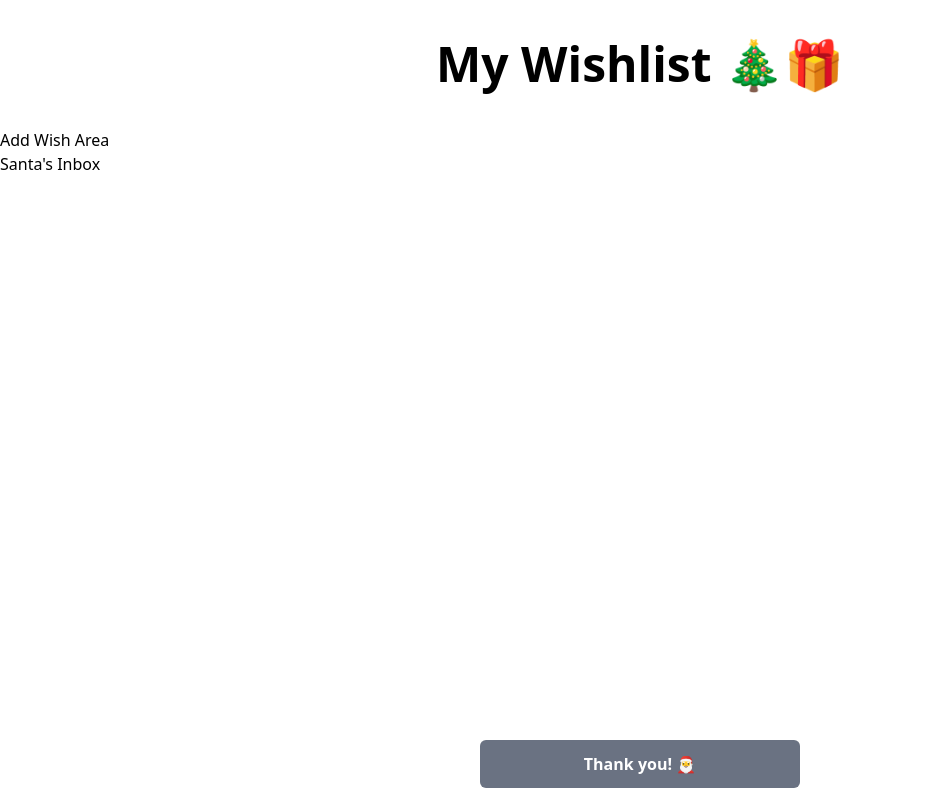
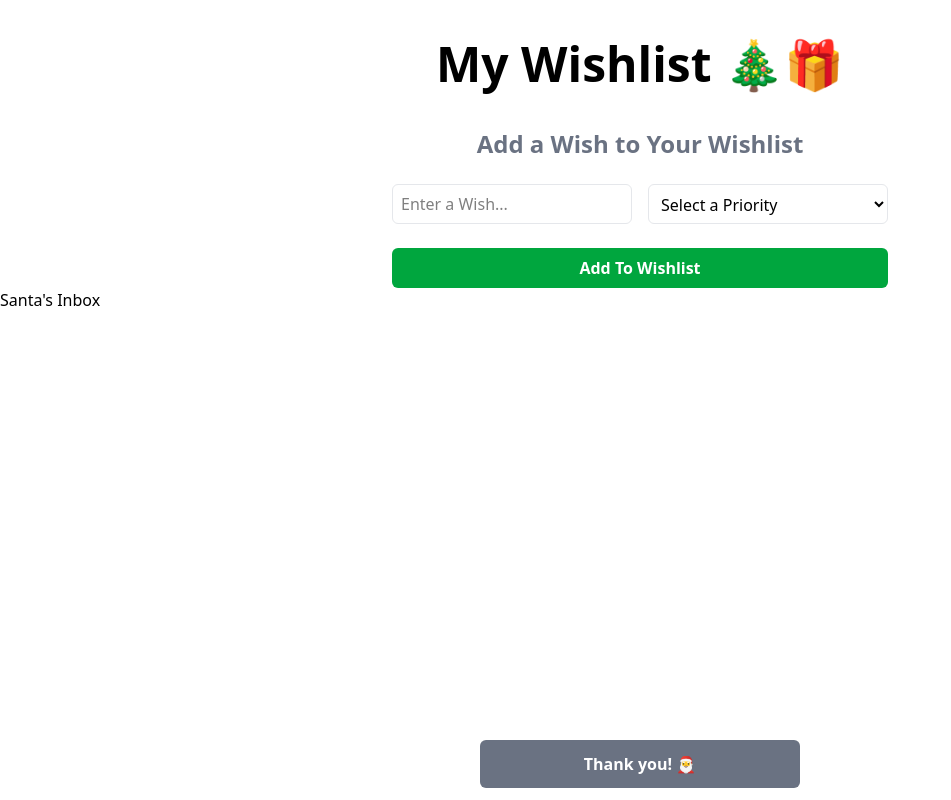
Before and after one commit to jutuli/React-Intro, a React (Vite) app in the folder Day5/: page / in a window 1280 px wide. Shown: the whole page, without its empty margins (0-951 px from the left). Built offline with nearby package versions, Linux system fonts and the light colour scheme.

Commit message:
Implement AddWish component with form handling and priority selection

```diff
--- a/Day5/src/components/AddWish.tsx
+++ b/Day5/src/components/AddWish.tsx
@@ -1,8 +1,69 @@
-const AddWish = () => {
+import { useState } from "react";
+
+interface IWish {
+  wish: string;
+  priority: "low-priority" | "medium-priority" | "high-priority" | "none";
+}
+
+interface IAddWishProps {
+  onAddWish: (wish: IWish) => void;
+}
+
+const AddWish = ({ onAddWish }: IAddWishProps) => {
+  const [wish, setWish] = useState<string>("");
+  const [priority, setPriority] = useState<IWish["priority"]>("none");
+
+  const handleSubmit = () => {
+    if (!wish || priority === "none") return;
+    const newWish: IWish = { wish, priority };
+    onAddWish(newWish);
+    setWish("");
+    setPriority("none");
+  };
+
   return (
-    <section>
-      <h2>Add Wish Area</h2>
-    </section>
+    <form
+      onSubmit={(e) => {
+        e.preventDefault();
+        handleSubmit();
+      }}
+      className="flex flex-col items-center justify-center gap-6"
+    >
+      <h2 className="text-2xl font-bold text-gray-500">
+        Add a Wish to Your Wishlist
+      </h2>
+      <div className="flex items-center justify-center gap-4">
+        <input
+          type="text"
+          name="wish"
+          id="wish-input"
+          placeholder="Enter a Wish..."
+          value={wish}
+          onChange={(e) => setWish(e.target.value)}
+          className="h-10 w-60 rounded-md border border-gray-200 p-2 text-base"
+        />
+        <select
+          name="priority"
+          id="priority-select"
+          value={priority}
+          onChange={(e) => setPriority(e.target.value)}
+          className="h-10 w-60 rounded-md border border-gray-200 p-2 text-base"
+        >
+          <option value="none" disabled hidden>
+            Select a Priority
+          </option>
+          <option value="low-priorty">Low Priority</option>
+          <option value="medium-priority">Medium Priority</option>
+          <option value="high-priority">High Priority</option>
+        </select>
+      </div>
+      <button
+        type="submit"
+        className="w-124 rounded-md bg-green-600 py-2 font-bold text-white"
+      >
+        Add To Wishlist
+      </button>
+    </form>
   );
 };
 
```
